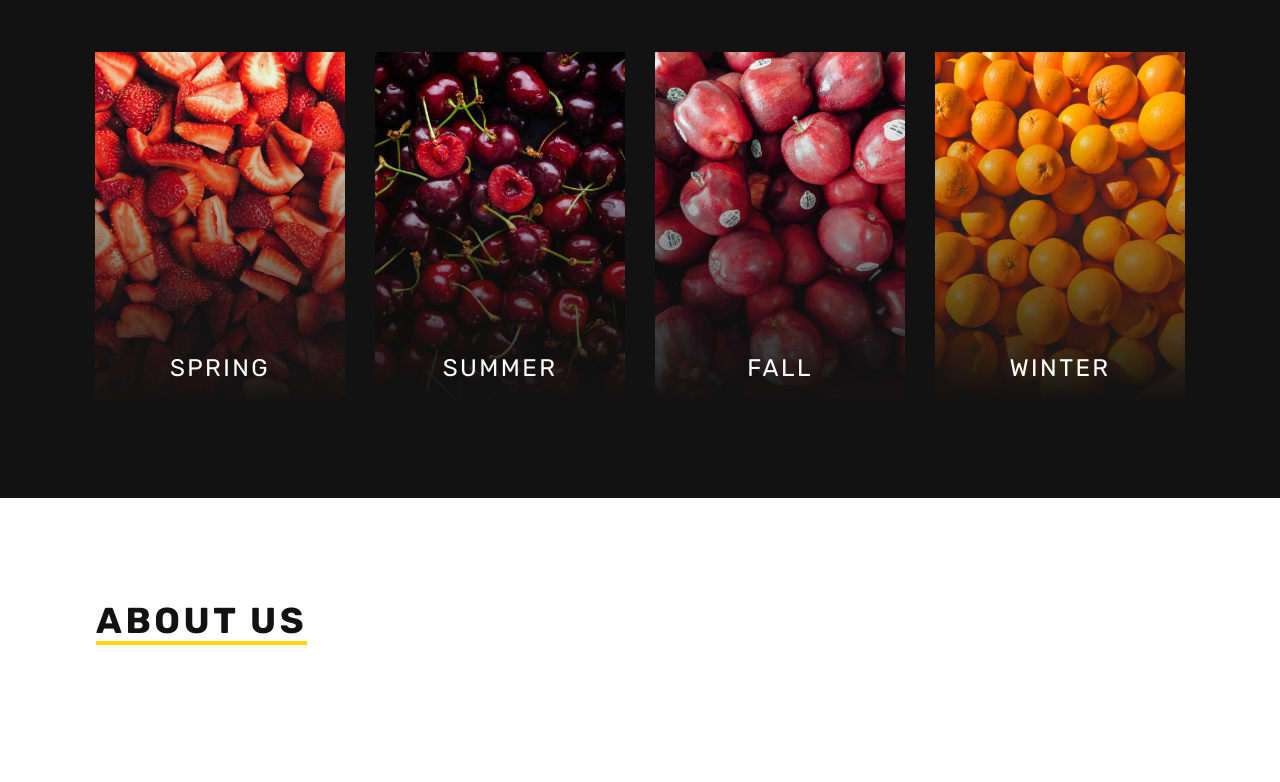
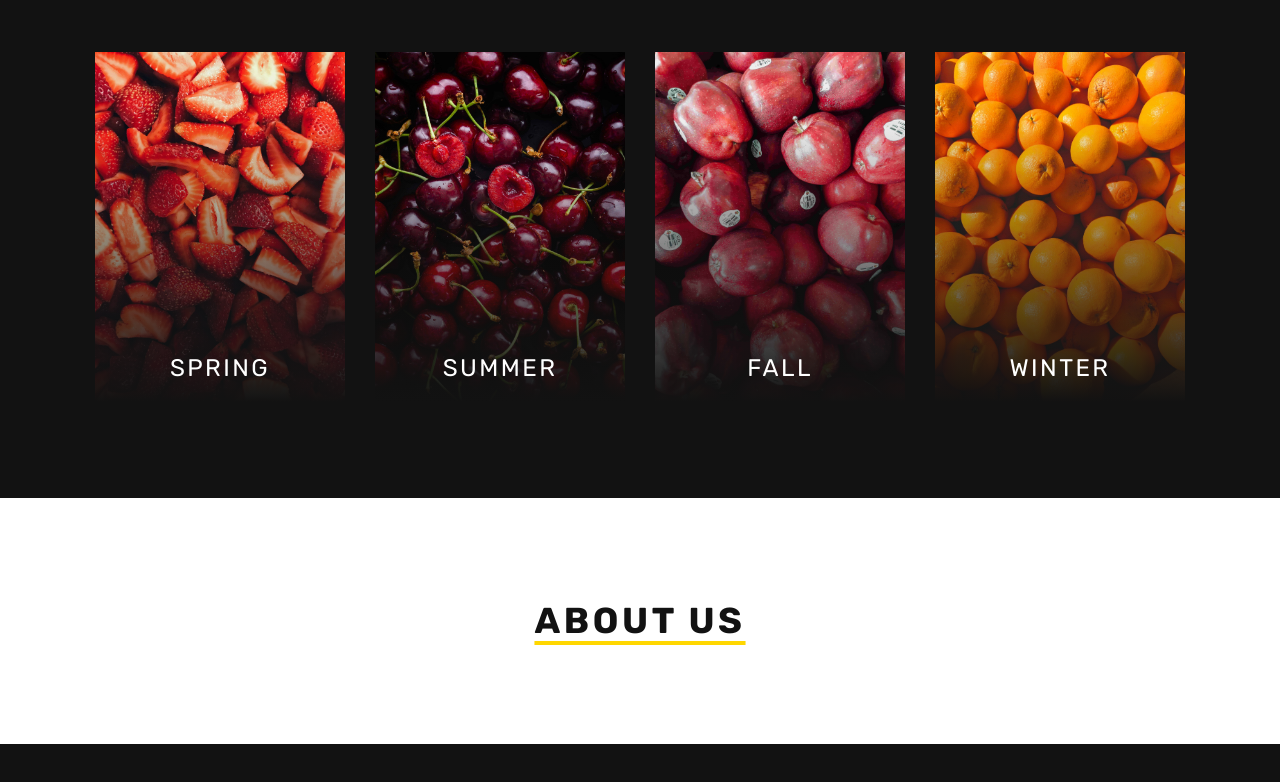
Before and after one commit to br14nn/fruitopia-frontend, a Next.js app: page / in a window 1280 px wide. Shown: the part 962-1744 px from the top of the page. After the commit the page ends 1706 px from the top, so only its background shows below. Built offline with nearby package versions, Linux system fonts and the light colour scheme.

Commit message:
updated about us section styles

```diff
--- a/src/app/page.tsx
+++ b/src/app/page.tsx
@@ -1,4 +1,3 @@
-import Image from "next/image";
 import SeasonalFruitCard from "@/components/custom/SeasonalFruitCard";
 import {
   SpringFruitImg,
@@ -39,9 +38,9 @@ const Home = () => {
           </div>
         </div>
       </section>
-      <section className="min-h-screen w-full bg-secondary-default text-primary-default">
-        <div className="flex w-full max-w-[1536px] p-8 sm:p-16 lg:p-24">
-          <h2 className="text-md font-bold tracking-widest underline decoration-accent-default decoration-2 underline-offset-8 lg:text-lg xl:decoration-4">
+      <section className="flex min-h-fit w-full justify-center bg-secondary-default text-primary-default">
+        <div className="flex w-full max-w-[1800px] flex-col items-center gap-8 p-8 sm:gap-16 sm:p-16 lg:p-24">
+          <h2 className="w-full text-center text-md font-bold tracking-widest underline decoration-accent-default decoration-2 underline-offset-8 lg:text-lg xl:decoration-4">
             ABOUT US
           </h2>
         </div>
```
